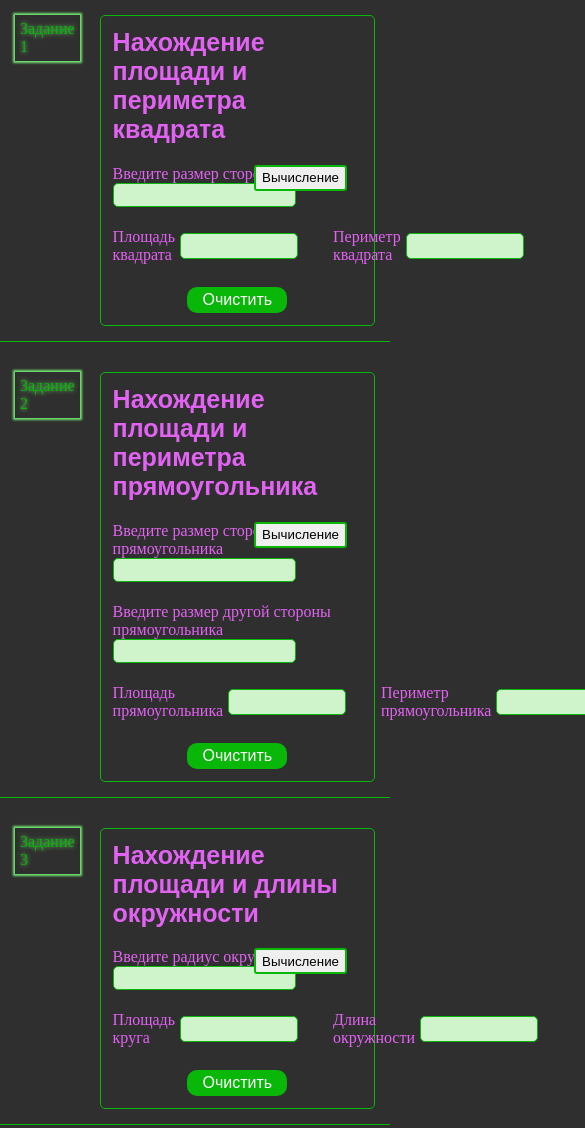
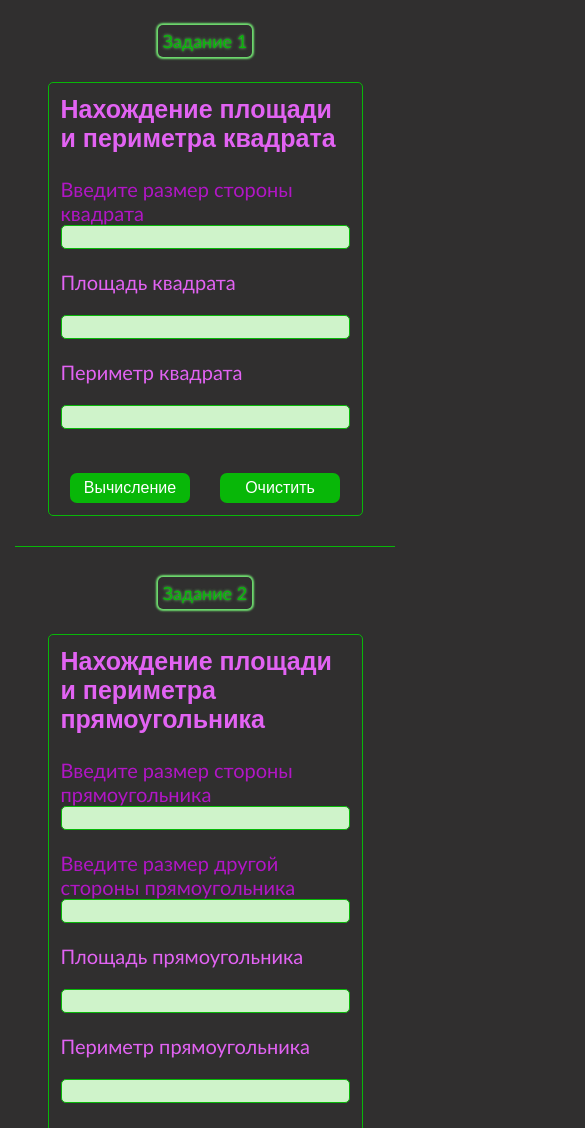
Before and after one commit to timofeev-28/deploy-test, a plain HTML site: page index.html in a window 390 px wide. Shown: the top 1128 px of the page, 585 px wide, since content can reach past the window. Drawn offline with Linux system fonts and the light colour scheme.

Commit message:
исправления

```diff
--- a/index.html
+++ b/index.html
@@ -3,11 +3,12 @@
 <head>
   <meta charset="UTF-8">
   <meta http-equiv="X-UA-Compatible" content="IE=edge">
-  <title>deploy-test</title>
+  <meta name="viewport" content="width=device-width, initial-scale=1.0">
+  <title>Задачи</title>
   <link rel="stylesheet" href="style.css">
 </head>
 <body>
-
+  <div class="container">
     <div class="task task-1">
       <span class="span">Задание 1</span>
       <div class="div">
@@ -17,10 +18,14 @@
         </label>
         <button class="btn" type="button">Вычисление</button>
         <div class="wrap-res">
+          <div class="wrap">
             <p class="p">Площадь квадрата</p>
             <span class="result result--s"></span>
+          </div>
+          <div class="wrap">
             <p class="p">Периметр квадрата</p>
             <span class="result result--p"></span>
+          </div>
         </div>
         <button class="btn-clear">Очистить</button>
       </div>
@@ -28,7 +33,7 @@
 
     <div class="task task-2">
       <span class="span">Задание 2</span>
-    <div class="div">
+      <div class="div div-2">
         <h2 class="title">Нахождение площади и периметра прямоугольника</h2>
         <label class="label">Введите размер стороны прямоугольника
           <input class="input input-1" type="text">
@@ -38,10 +43,14 @@
         </label>
         <button class="btn" type="button">Вычисление</button>
         <div class="wrap-res">
+          <div class="wrap">
             <p class="p">Площадь прямоугольника</p>
             <span class="result result--s"></span>
+          </div>
+          <div class="wrap">
             <p class="p">Периметр прямоугольника</p>
             <span class="result result--p"></span>
+          </div>
         </div>
         <button class="btn-clear">Очистить</button>
       </div>
@@ -56,10 +65,14 @@
         </label>
         <button class="btn" type="button">Вычисление</button>
         <div class="wrap-res">
+          <div class="wrap">
             <p class="p">Площадь круга</p>
             <span class="result result--s"></span>
+          </div>
+          <div class="wrap">
             <p class="p">Длина окружности</p>
             <span class="result result--p"></span>
+          </div>
         </div>
         <button class="btn-clear">Очистить</button>
       </div>
@@ -67,7 +80,7 @@
 
     <div class="task task-4">
       <span class="span">Задание 4</span>
-    <div class="div">
+      <div class="div div-4">
         <h2 class="title">Нахождение площади треугольника</h2>
         <label class="label">Введите длину первой стороны
           <input class="input input-1" type="text">
@@ -80,10 +93,13 @@
         </label>
         <button class="btn" type="button">Вычисление</button>
         <div class="wrap-res">
+          <div class="wrap">
             <p class="p">Площадь треугольника</p>
             <span class="result result--s"></span>
           </div>
+        </div>
         <button class="btn-clear">Очистить</button>
+      </div>
     </div>
   </div>
 
--- a/style.css
+++ b/style.css
@@ -1,13 +1,29 @@
 body {
   box-sizing: border-box;
-  margin: 0;
+  min-width: 410px;
+  margin: 10px 0;
+  font-family: 'Gill Sans', 'Gill Sans MT', Calibri, 'Trebuchet MS', sans-serif;
+  font-size: 18px;
   background-color: rgb(48, 47, 47);
   color:rgb(226, 99, 243)
 }
 
+*,
+*::before,
+*::after {
+  box-sizing: inherit;
+}
+
+.container {
+  margin: 0 auto;
+  padding-inline: 15px;
+  max-width: 1100px;
+}
+
 .task {
   display: flex;
-  align-items: flex-start;
+  flex-direction: column;
+  align-items: center;
   gap: 10px;
   margin-bottom: 15px;
   border-bottom: 1px solid #08b708;
@@ -15,18 +31,20 @@ body {
 }
 
 .span {
-  margin-right: 10px;
+  margin-bottom: 15px;
   padding: 5px;
   color: #08b708;
   box-shadow:  0 0 2px 2px #70e070;
-  text-shadow: 0 0 4px #70e070;
+  text-shadow: 0 0 3px #70e070;
+  border-radius: 5px;
 }
 
 .div {
   display: grid;
   grid-template-columns: repeat(2, 50%);
+  margin-bottom: 15px;
   padding: 12px;
-  min-width: 53%;
+  width: 80%;
   min-height: 30px;
   border: 1px solid #08b708;
   border-radius: 5px;
@@ -35,6 +53,7 @@ body {
 .title {
   grid-column: 1 / -1;
   margin-top: 0;
+  margin-bottom: 24px;
   font-family: Arial, Helvetica, sans-serif;
   font-size: 25px;
 }
@@ -44,6 +63,8 @@ body {
   grid-row: 2 / 3;
   display: inline-block;
   margin-bottom: 21px;
+  font-size: 20px;
+  color:rgb(177, 22, 197)
 }
 
 .label-other {
@@ -59,15 +80,19 @@ body {
   background-color:rgb(207, 243, 202);
   border: 1px solid #08b708;
   border-radius: 5px;
-  min-height: 20px;
+  min-height: 24px;
   color:#112411;
 }
 
 .wrap-res {
   grid-column: 1 / -1;
+  display: grid;
+  grid-template-columns: 1fr;
+  margin-bottom: 23px;
+}
+
+.wrap {
   display: flex;
-  align-items:center;
-  margin-bottom: 23px;
 }
 
 .btn {
@@ -75,33 +100,54 @@ body {
   grid-row: 2 / 3;
   justify-self: end;
   margin-right: 15px;
-  height: 26px;
-  border: 2px solid #08b708;
-  border-radius: 3px;
+  height: 30px;
+  width: 120px;
+  font-size: 16px;
+  border-radius: 7px;
+  background-color:#08b708;
+  border: none;
+  color: #fff;
+  font-size: 16px;
+  cursor: pointer;
+  transition: background-color .3s, background-color .3s, color .3s;
+}
+
+.btn:hover {
+  background-color: rgb(195, 245, 188);
+  background-color: 2px solid #099709;
+  color: #0b5217;
 }
 
 .btn-clear {
   grid-column: 1 / -1;
   justify-self: center;
-  height: 26px;
-  width: 100px;
-  border-radius: 10px;
+  height: 30px;
+  width: 120px;
+  border-radius: 7px;
   background-color:#08b708;
   border: none;
   color: #fff;
   font-size: 16px;
+  cursor: pointer;
+}
+
+.btn-clear:hover {
+  transform: scale(1.09);
 }
 
 .p {
   margin: 0;
+  margin-bottom: 21px;
   padding-right: 5px;
+  font-size: 20px;
 }
 
 .result {
   display: flex;
   align-items: center;
+  margin-bottom: 21px;
   padding-inline: 3px;
-  min-width: 110px;
+  min-width: 200px;
   height: 24px;
   background-color:rgb(207, 243, 202);
   border: 1px solid #08b708;
@@ -109,6 +155,67 @@ body {
   color:#112411;
 }
 
-.result--s {
-  margin-right: 35px;
+@media (max-width: 950px) {
+  .wrap {
+    flex-direction: column;
+  }
+
+  .btn {
+    grid-column: 1 / 2;
+    grid-row: 4 / 5;
+  }
+
+  .result {
+    width: 300px;
+  }
+
+  .btn-clear {
+    grid-column: 2 / 3;
+    grid-row: 4 / 5;
+    justify-self: initial;
+    margin-left: 15px;
+  }
+
+  .div {
+    width: 90%;
+  }
+
+  .div-2 .btn {
+    grid-column: 1 / 2;
+    grid-row: 5 / 6;
+  }
+
+  .div-2 .btn-clear {
+    grid-column: 2 / 3;
+    grid-row: 5 / 6;
+  }
+
+  .div-4 .btn {
+    grid-column: 1 / 2;
+    grid-row: 6 / 7;
+  }
+
+  .div-4 .btn-clear {
+    grid-column: 2 / 3;
+    grid-row: 6 / 7;
+  }
+
+  .label {
+    display: flex;
+    flex-direction: column;
+  }
+
+  .input {
+    width: 300px;
+  }
 }
+
+@media (max-width: 450px) {
+  .input {
+    width: 100%;
+  }
+
+  .result {
+    width: 100%;
+  }
+}
```
Lines whose indentation alone changed are shown as unchanged.
